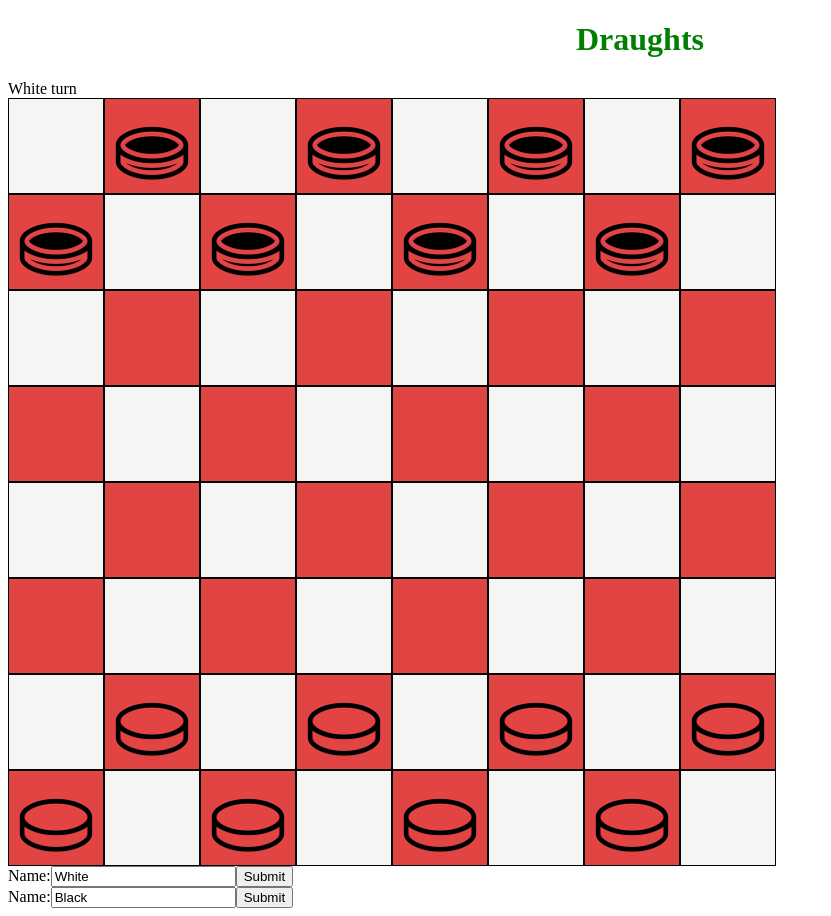
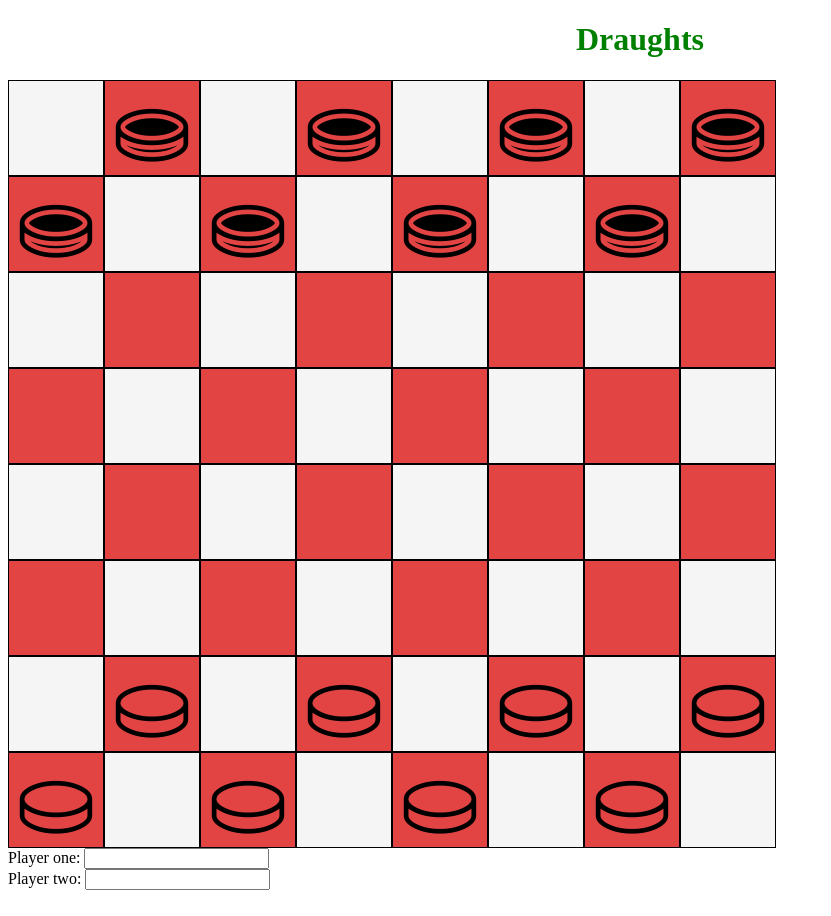
Before and after one commit to CivicaDigital/civica-draughts, a React app: page / in a window 1280 px wide. Shown: the whole page, without its empty margins (0-831 px from the left). Built offline with nearby package versions, Linux system fonts and the light colour scheme.

Commit message:
Username functionality added

```diff
--- a/src/client/App.js
+++ b/src/client/App.js
@@ -2,6 +2,7 @@ import React, { Component } from 'react';
 import { DraughtsBoard } from './DraughtsBoard';
 import { BoardController } from './board-controller';
 import './app.css';
+import { NameForm } from './InputNameComponent';
 
 /**
  * Top level component for this application.
@@ -23,7 +24,9 @@ export class App extends Component {
     /** Stores the state of this component. */
     this.state = {
       squares: this.boardController.startGame(props.fen),
-      turn: this.boardController.turn
+      turn: this.boardController.turn,
+      nameStateBlack: '',
+      nameStateWhite: ''
     };
   }
 
@@ -45,13 +48,24 @@ export class App extends Component {
     this.setState({ squares: this.boardController.board.squares, turn: this.boardController.turn });
   }
 
+  handleNameChangeWhite(nameStateWhite) {
+    this.setState({ nameStateWhite: nameStateWhite.currentTarget.value });
+  }
+
+  handleNameChangeBlack(nameStateBlack) {
+    this.setState({ nameStateBlack: nameStateBlack.currentTarget.value });
+  }
+
   /**
   * Returns the React elements forming the page for which React will update the DOM accordingly.
   * @method
   */
   render() {
-    const { squares, turn } = this.state;
-    const turnText = turn && turn.blackTurn ? 'Black turn' : 'White turn';
+    const {
+      squares, turn, nameStateWhite, nameStateBlack
+    } = this.state;
+
+    const turnText = turn && turn.blackTurn ? nameStateBlack : nameStateWhite;
     return (
       <div>
         <div>
@@ -68,6 +82,18 @@ export class App extends Component {
             onClick={square => this.handleSquareClick(square)}
           />
         </div>
+        <div>
+          <NameForm
+            myID={nameStateWhite}
+            onChange={whitename => this.handleNameChangeWhite(whitename)}
+            label="Player one: "
+          />
+          <NameForm
+            myID={nameStateBlack}
+            onChange={blackname => this.handleNameChangeBlack(blackname)}
+            label="Player two: "
+          />
+        </div>
       </div>
     );
   }
--- a/src/client/DraughtsBoard.js
+++ b/src/client/DraughtsBoard.js
@@ -1,7 +1,7 @@
 import React, { Component } from 'react';
 import { DraughtsBoardSquare } from './DraughtsBoardSquare';
 import './app.css';
-import { NameForm } from './InputNameComponent';
+
 
 /**
 * Renders the draughts board from its data structure comprising of squares.
@@ -39,19 +39,9 @@ export class DraughtsBoard extends Component {
   */
   render() {
     return (
-      <div key="game">
-        <div key="board">
-          { this.renderBoard(this.props.squares)}
-        </div>
-        <div key="nameField" />
-        <NameForm
-          myID="White"
-        />
-        <NameForm
-          myID="Black"
-        />
+      <div key="board">
+        { this.renderBoard(this.props.squares)}
       </div>
-
     );
   }
 }
--- a/src/client/InputNameComponent.js
+++ b/src/client/InputNameComponent.js
@@ -3,23 +3,21 @@ import React from 'react';
 export class NameForm extends React.Component {
   constructor(props) {
     super(props);
-    this.state = { value: '' };
-
-    this.handleChange = this.handleChange.bind(this);
-  }
-
-  handleChange(event) {
-    this.setState({ value: event.target.value });
+    this.state = { value: this.props.myID };
   }
 
   render() {
     return (
       <form>
-        <label htmlFor="NameForm">
-          Name:
-          <input id={this.props.myID} type="text" value={this.props.myID} onChange={this.handleChange} />
+        <label htmlFor="nameForm">
+          {this.props.label}
+          <input
+            id={this.props.myID}
+            type="text"
+            value={this.props.myID}
+            onChange={this.props.onChange}
+          />
         </label>
-        <input type="submit" value="Submit" />
       </form>
     );
   }
```
